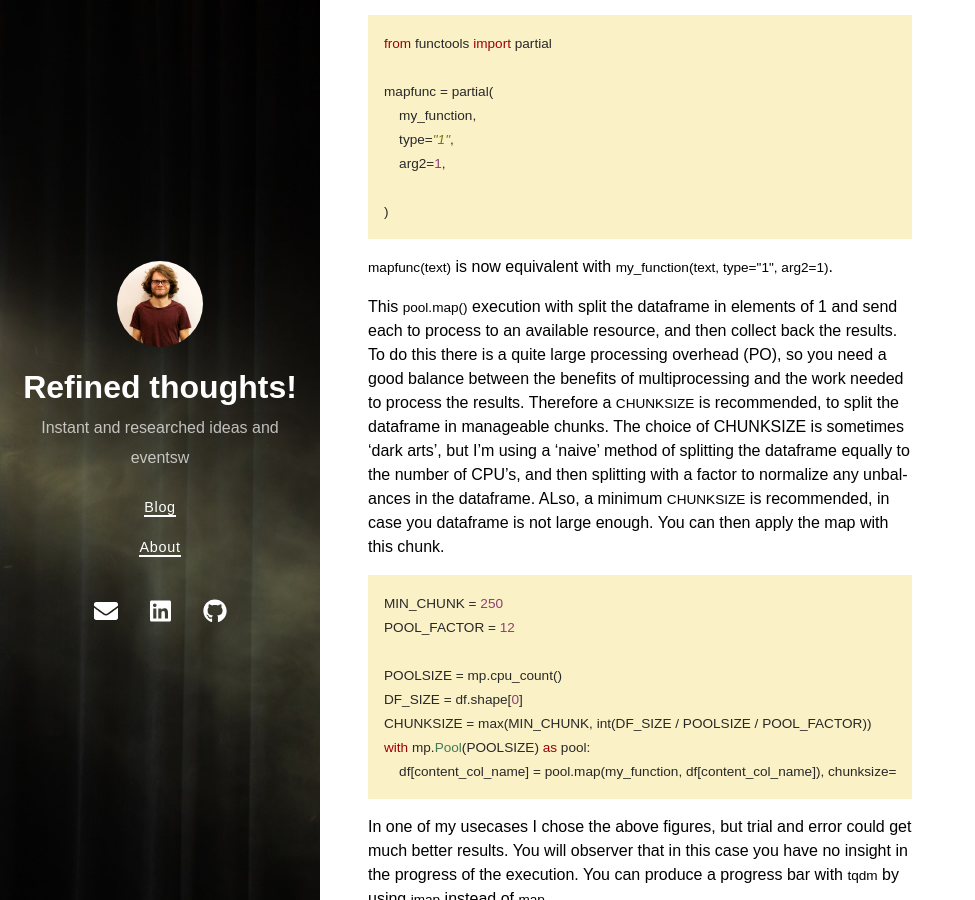
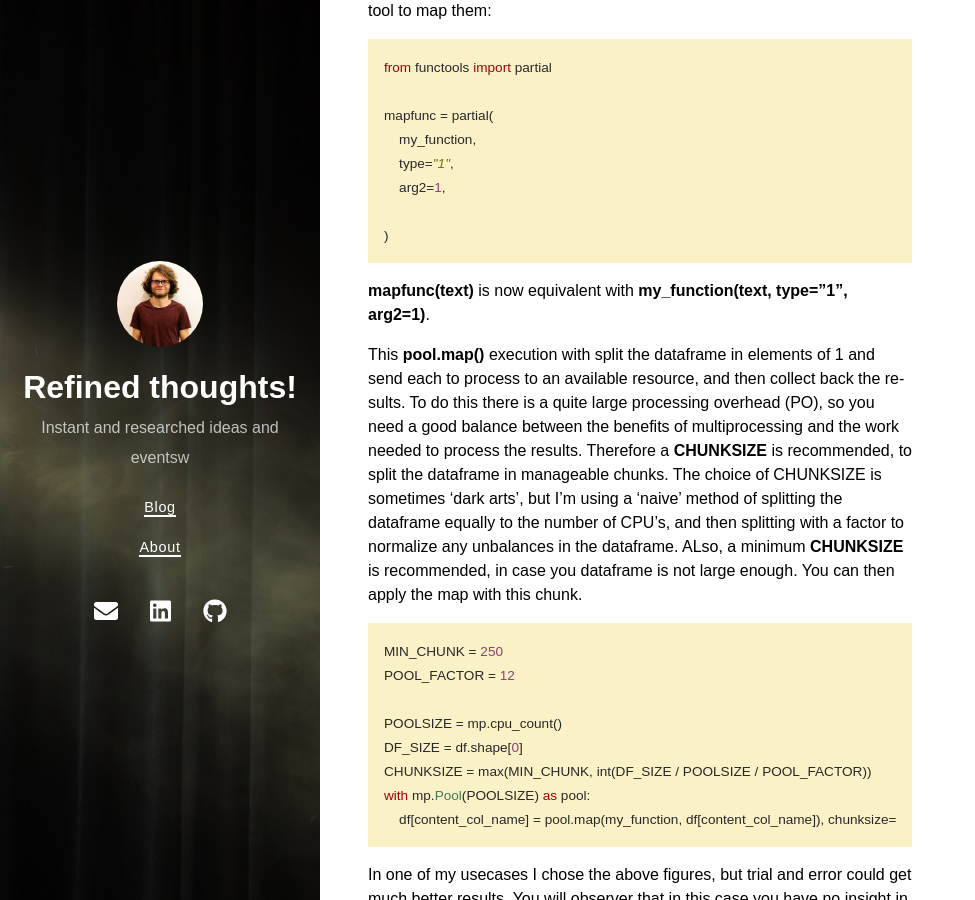
Before and after one commit to VladCozma/VladCozma.github.io, a Jekyll site: the page built from _posts/2021-12-02-pandas-multiprocessing.md, in a window 1280 px wide and 900 px high, scrolled down 1163 px. Shown: the whole window, without its empty margins (0-975 px from the left). Built offline with Jekyll 4.4.1, drawn with Linux system fonts in a browser that asks for light colours; nearby versions of some CDN libraries.

Commit message:
change bold

````diff
--- a/_posts/2021-12-02-pandas-multiprocessing.md
+++ b/_posts/2021-12-02-pandas-multiprocessing.md
@@ -14,26 +14,26 @@ Having a (very) large dataframe, one would like to apply a function to one of th
 #### Proposal
 Use multiprocessing to split the work on cpu's.
 
-One way of doing that is using python's `multiprocessing` library.
+One way of doing that is using python's **multiprocessing** library.
 
 #### Description
 
-Using `multiprocessing` library you can create a pool of processes, each of them getting a chunk of work to execute. The processes can be spawned in [3 different ways](https://docs.python.org/3/library/multiprocessing.html#contexts-and-start-methods). Assuming there is a context that needs to be shared with every process (like a python virtual environment), you should `fork` the main process. You do that at import:
+Using **multiprocessing** library you can create a pool of processes, each of them getting a chunk of work to execute. The processes can be spawned in [3 different ways](https://docs.python.org/3/library/multiprocessing.html#contexts-and-start-methods). Assuming there is a context that needs to be shared with every process (like a python virtual environment), you should **fork** the main process. You do that at import:
 ``` python
 import multiprocessing as mp
 mp.set_start_method("fork")
 ```
-There is, of course, complete documentation of [multiprocessing](https://docs.python.org/3/library/multiprocessing.html), so I'll go directly into implementation. To be able to start splitting processes, you need to create a `Pool` object from `mp`, which will create the, well, pool of processes that can start handling your work.
+There is, of course, complete documentation of [multiprocessing](https://docs.python.org/3/library/multiprocessing.html), so I'll go directly into implementation. To be able to start splitting processes, you need to create a **Pool** object from **mp**, which will create the, well, pool of processes that can start handling your work.
 ```python
 POOLSIZE = mp.cpu_count()
 with mp.Pool(POOLSIZE) as pool:
 ```
-The number of processes is defined by the `POOLSIZE`, which normally should be the number of available CPU's which you get with `mp.cpu_count()`.
-The `pool` object has a number of methods the you can summon. To apply a function to a dataframe `map` is a suitable method, and you can do:
+The number of processes is defined by the **POOLSIZE**, which normally should be the number of available CPU's which you get with **mp.cpu_count()**.
+The **pool** object has a number of methods the you can summon. To apply a function to a dataframe **map** is a suitable method, and you can do:
 ```python
 pool.map(my_function, df[content_col_name])
 ```
-If `my_function` requires fixed keyword arguments, you can pass those either by creating an iterator of the same size as `df`, or use `partial` function tool to map them:
+If **my_function** requires fixed keyword arguments, you can pass those either by creating an iterator of the same size as **df**, or use **partial** function tool to map them:
 ```python
 from functools import partial
 
@@ -44,9 +44,9 @@ mapfunc = partial(
 
 )
 ```
-`mapfunc(text)` is now equivalent with `my_function(text, type="1", arg2=1)`.
+**mapfunc(text)** is now equivalent with **my_function(text, type="1", arg2=1)**.
 
-This `pool.map()` execution with split the dataframe in elements of 1 and send each to process to an available resource, and then collect back the results. To do this there is a quite large processing overhead (PO), so you need a good balance between the benefits of multiprocessing and the work needed to process the results. Therefore a `CHUNKSIZE` is recommended, to split the dataframe in manageable chunks. The choice of CHUNKSIZE is sometimes 'dark arts', but I'm using a 'naive' method of splitting the dataframe equally to the number of CPU's, and then splitting with a factor to normalize any unbalances in the dataframe. ALso, a minimum `CHUNKSIZE` is recommended, in case you dataframe is not large enough. You can then apply the map with this chunk.
+This **pool.map()** execution with split the dataframe in elements of 1 and send each to process to an available resource, and then collect back the results. To do this there is a quite large processing overhead (PO), so you need a good balance between the benefits of multiprocessing and the work needed to process the results. Therefore a **CHUNKSIZE** is recommended, to split the dataframe in manageable chunks. The choice of CHUNKSIZE is sometimes 'dark arts', but I'm using a 'naive' method of splitting the dataframe equally to the number of CPU's, and then splitting with a factor to normalize any unbalances in the dataframe. ALso, a minimum **CHUNKSIZE** is recommended, in case you dataframe is not large enough. You can then apply the map with this chunk.
 ```python
 MIN_CHUNK = 250
 POOL_FACTOR = 12
@@ -58,7 +58,7 @@ with mp.Pool(POOLSIZE) as pool:
     df[content_col_name] = pool.map(my_function, df[content_col_name]), chunksize=CHUNKSIZE)
 ```
 In one of my usecases I chose the above figures, but trial and error could get much better results.
-You will observer that in this case you have no insight in the progress of the execution. You can produce a progress bar with `tqdm` by using `imap` instead of `map`.
+You will observer that in this case you have no insight in the progress of the execution. You can produce a progress bar with **tqdm** by using **imap** instead of **map**.
 ```python
 with mp.Pool(POOLSIZE) as pool:
     df[content_col_name] = list(
````
